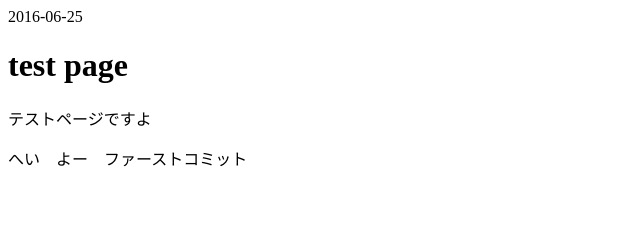
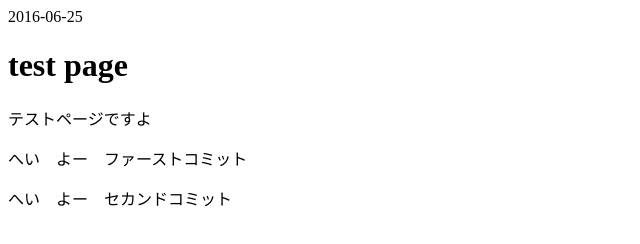
Before and after one commit to ipgotanda/test, a plain HTML site: page index.html in a window 1280 px wide. Shown: the whole page, without its empty margins (0-640 px from the left). Drawn offline with Linux system fonts and the light colour scheme.

Commit message:
second commit

```diff
--- a/index.html
+++ b/index.html
@@ -7,5 +7,6 @@
 <h1>test page</h1>
 <p>テストページですよ</p>
 <p>へい　よー　ファーストコミット</p>
+<p>へい　よー　セカンドコミット</p>
 </body>
 </html>
```
